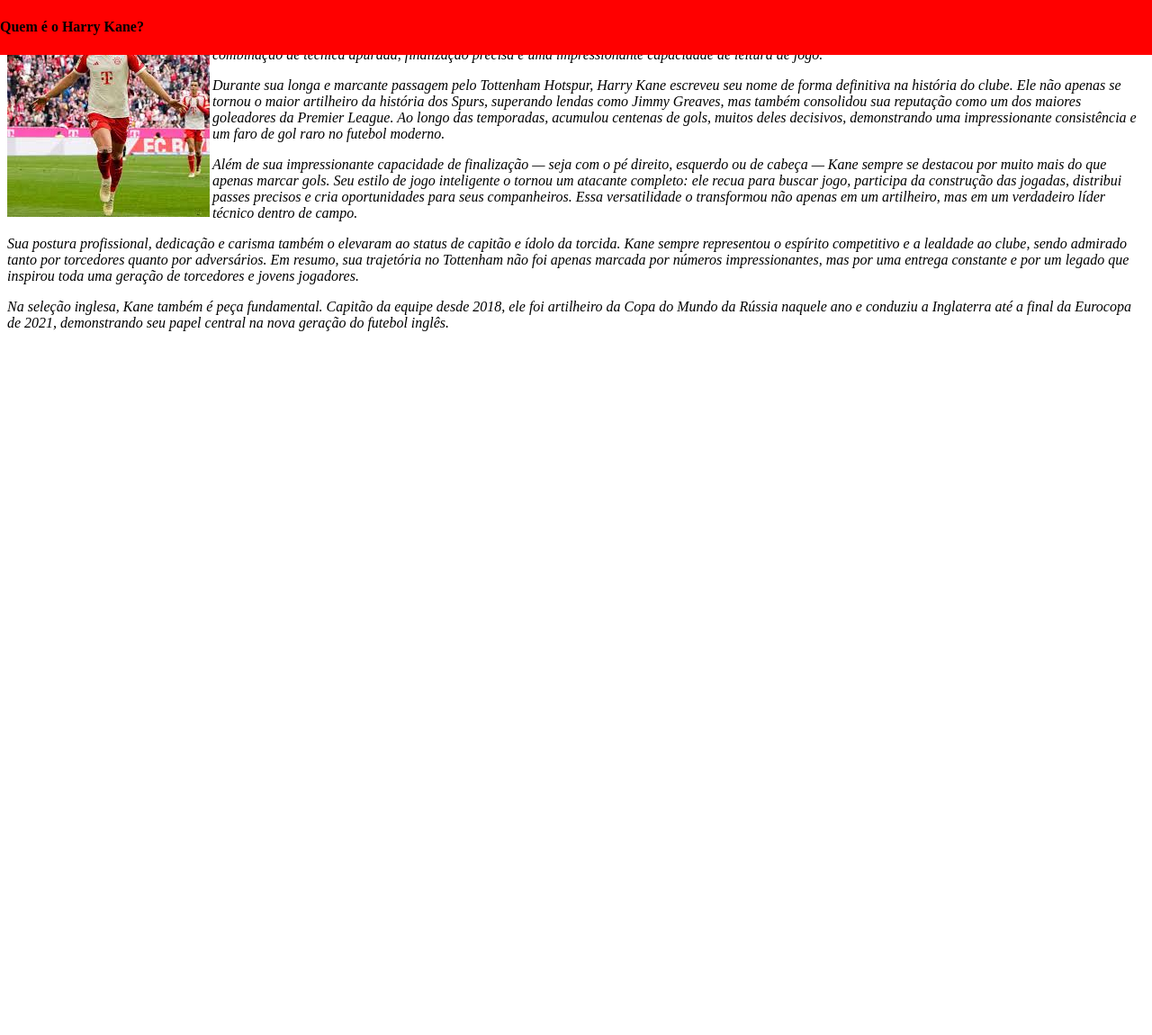
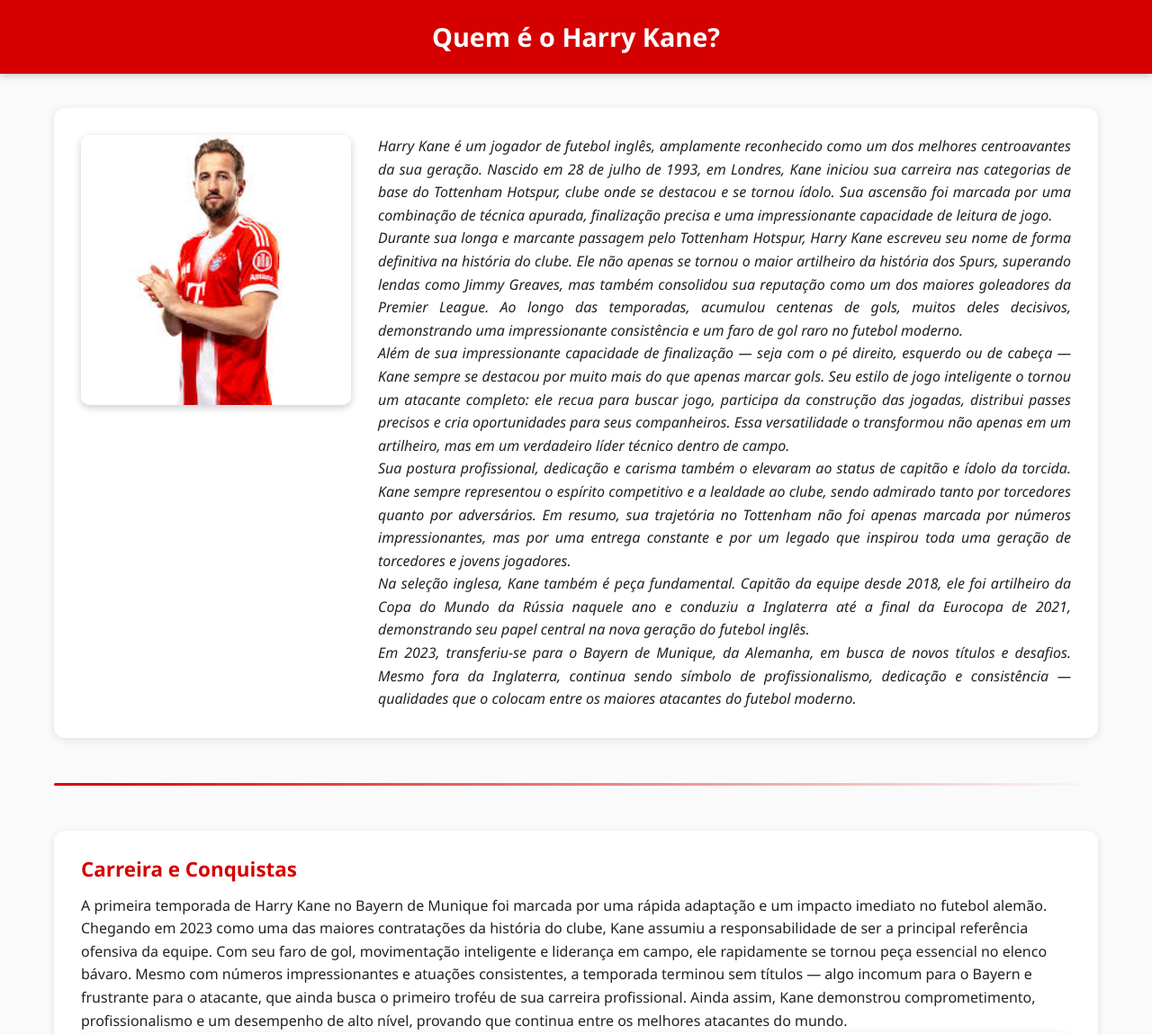
Before and after one commit to AdlerKayan/harrykane, a plain HTML site: page index.html in a window 1280 px wide. Shown: the top 1150 px of the page at 90% size. Before the commit the page ends 800 px from the top, so only its background shows below. Drawn offline with Linux system fonts and the light colour scheme.

Commit message:
Uma etapa bem trabalhada precisando melhorar a nomeclatura

```diff
--- a/index.html
+++ b/index.html
@@ -1,22 +1,21 @@
 <!DOCTYPE html>
-<html lang="en">
+<html lang="pt-BR">
 <head>
     <meta charset="UTF-8">
     <meta name="viewport" content="width=device-width, initial-scale=1.0">
     <link rel="stylesheet" href="pg.css">
-    <title>KANE?</title>
+    <title>Quem é Harry Kane?</title>
 </head>
+<body>
     <header>
-        <div>
-           <!-- Base inicial do Header -->
-           <h4> Quem é o Harry Kane?</h4>
-        </div>
+        <h1>Quem é o Harry Kane?</h1>
     </header>
-<body>
 
-    <img src="img/corpoKane.jpg" style="float:left;margin-right:3px">
-    <!-- Div para texto corpo -->
-    <Div class="paragrafoinicial">
+    <main>
+        <section class="conteudo">
+            <img src="img/harrykane.jpg" alt="Harry Kane" class="imagem-kane">
+
+            <div class="paragrafoinicial">
                 <p>Harry Kane é um jogador de futebol inglês, amplamente reconhecido como um dos melhores centroavantes da sua geração. Nascido em 28 de julho de 1993, em Londres, Kane iniciou sua carreira nas categorias de base do Tottenham Hotspur, clube onde se destacou e se tornou ídolo. Sua ascensão foi marcada por uma combinação de técnica apurada, finalização precisa e uma impressionante capacidade de leitura de jogo.</p>
 
                 <p>Durante sua longa e marcante passagem pelo Tottenham Hotspur, Harry Kane escreveu seu nome de forma definitiva na história do clube. Ele não apenas se tornou o maior artilheiro da história dos Spurs, superando lendas como Jimmy Greaves, mas também consolidou sua reputação como um dos maiores goleadores da Premier League. Ao longo das temporadas, acumulou centenas de gols, muitos deles decisivos, demonstrando uma impressionante consistência e um faro de gol raro no futebol moderno.</p>
@@ -27,10 +26,35 @@
 
                 <p>Na seleção inglesa, Kane também é peça fundamental. Capitão da equipe desde 2018, ele foi artilheiro da Copa do Mundo da Rússia naquele ano e conduziu a Inglaterra até a final da Eurocopa de 2021, demonstrando seu papel central na nova geração do futebol inglês.</p>
 
-    <p><Em 2023, transferiu-se para o Bayern de Munique, da Alemanha, em busca de novos títulos e desafios. Mesmo fora da Inglaterra, continua sendo símbolo de profissionalismo, dedicação e consistência — qualidades que o colocam entre os maiores atacantes do futebol moderno.</p>
+                <p>Em 2023, transferiu-se para o Bayern de Munique, da Alemanha, em busca de novos títulos e desafios. Mesmo fora da Inglaterra, continua sendo símbolo de profissionalismo, dedicação e consistência — qualidades que o colocam entre os maiores atacantes do futebol moderno.</p>
+            </div>
+        </section>
+          <!-- Linha divisória -->
+        <div class="separador"></div>
 
-    </Div>
+        <!-- Nova seção -->
+        <section class="nova-parte">
 
+            <div>
+             <h2>Carreira e Conquistas</h2>
+              <p>
 
+A primeira temporada de Harry Kane no Bayern de Munique foi marcada por uma rápida adaptação e um impacto imediato no futebol alemão. Chegando em 2023 como uma das maiores contratações da história do clube, Kane assumiu a responsabilidade de ser a principal referência ofensiva da equipe. Com seu faro de gol, movimentação inteligente e liderança em campo, ele rapidamente se tornou peça essencial no elenco bávaro.
+Mesmo com números impressionantes e atuações consistentes, a temporada terminou sem títulos — algo incomum para o Bayern e frustrante para o atacante, que ainda busca o primeiro troféu de sua carreira profissional. Ainda assim, Kane demonstrou comprometimento, profissionalismo e um desempenho de alto nível, provando que continua entre os melhores atacantes do mundo.
+              </p>
+            </div>
+            <section class="conteudo">
+        <img src="img/parte2.jpg" alt="Harry Kane" class="imagem-kane">
+        <div class="Carreira">
+            <p>No decorrer de 2024, Kane manteve seu nível de desempenho altíssimo e continuou quebrando recordes na Bundesliga. Por exemplo, ele atingiu a marca de 50 gols no campeonato alemão no menor número de jogos da história — apenas 43 partidas.</p>
+            <p>Apesar desses feitos individuais impressionantes, o clube ainda lutava para conquistar títulos naquele momento — o que mantinha a “busca pela taça” como tema central em sua temporada.</p>
+            <p>Kane terminou o ano como peça-chave do elenco do Bayern, sendo fundamental nas vitórias, nos gols e na liderança em campo, preparando o terreno para a conquista do troféu que viria em 2025.</p>
+            <p>Além dos impressionantes números individuais, 2024 consolidou Harry Kane como um verdadeiro líder dentro e fora de campo. Mesmo diante da pressão por títulos, ele manteve sua postura exemplar e se tornou uma das principais vozes no vestiário do Bayern. Sua dedicação aos treinos, disciplina tática e capacidade de inspirar os companheiros chamaram a atenção da imprensa alemã e dos torcedores, que o elegeram um dos jogadores mais influentes do elenco.
+Apesar da frustração por mais uma temporada sem conquistas coletivas, o desempenho de Kane foi amplamente elogiado. Sua média de gols e participações diretas em lances decisivos reafirmou sua posição entre os maiores atacantes do futebol mundial. O ano de 2024 reforçou não apenas seu talento, mas também sua resiliência — a certeza de que o primeiro título com o Bayern é apenas uma questão de tempo.
+            </p>
+        </div>
+            </section>
+        </section>
+    </main>
 </body>
 </html>
--- a/pg.css
+++ b/pg.css
@@ -1,12 +1,94 @@
-header{
- background-color: red;
- position:fixed;
- top: 0px;
- right: 0px;
- left: 0px;
+/* Reset básico */
+* {
+    margin: 0;
+    padding: 0;
+    box-sizing: border-box;
 }
 
+/* Corpo */
+body {
+    font-family: "Segoe UI", Arial, sans-serif;
+    background-color: #fafafa;
+    color: #222;
+    line-height: 1.6;
+}
 
+/* Cabeçalho fixo */
+header {
+    background-color: #d50000;
+    color: white;
+    text-align: center;
+    padding: 18px 0;
+    position: fixed;
+    top: 0;
+    left: 0;
+    right: 0;
+    box-shadow: 0 2px 8px rgba(0, 0, 0, 0.2);
+    z-index: 100;
+}
+
+header h1 {
+    font-size: 1.8rem;
+}
+
+/* Espaçamento para o conteúdo não ficar colado no header */
+main {
+    margin-top: 100px;
+    padding: 20px 60px;
+}
+
+/* Seção principal (imagem + texto lado a lado) */
+.conteudo {
+    display: flex;
+    align-items: flex-start;
+    gap: 30px;
+    background-color: #ffffff;
+    padding: 30px;
+    border-radius: 12px;
+    box-shadow: 0 2px 10px rgba(0,0,0,0.1);
+}
+
+/* Imagem */
+.imagem-kane {
+    width: 300px;
+    height: auto;
+    border-radius: 10px;
+    box-shadow: 0 3px 10px rgba(0,0,0,0.2);
+    object-fit: cover;
+}
+
+/* Texto ao lado direito */
 .paragrafoinicial {
- font-style: italic;
+    flex: 1; /* ocupa o restante do espaço */
+    font-style: italic;
+    text-align: justify;
 }
+
+/* Linha divisória */
+.separador {
+    width: 100%;
+    height: 3px;
+    background: linear-gradient(to right, #d50000, transparent);
+    margin: 50px 0;
+    border-radius: 5px;
+}
+
+/* Nova parte abaixo */
+.nova-parte {
+    background-color: white;
+    padding: 25px 30px;
+    border-radius: 12px;
+    box-shadow: 0 2px 8px rgba(0,0,0,0.1);
+}
+
+.nova-parte h2 {
+    color: #d50000;
+    margin-bottom: 10px;
+    font-size: 1.4rem;
+}
+
+.Carreira {
+    flex: 1; /* ocupa o restante do espaço */
+    font-style: italic;
+    text-align: justify;
+}
```
Also changed, not shown: Img/parte2.jpg (added). Lines whose indentation alone changed are shown as unchanged.
